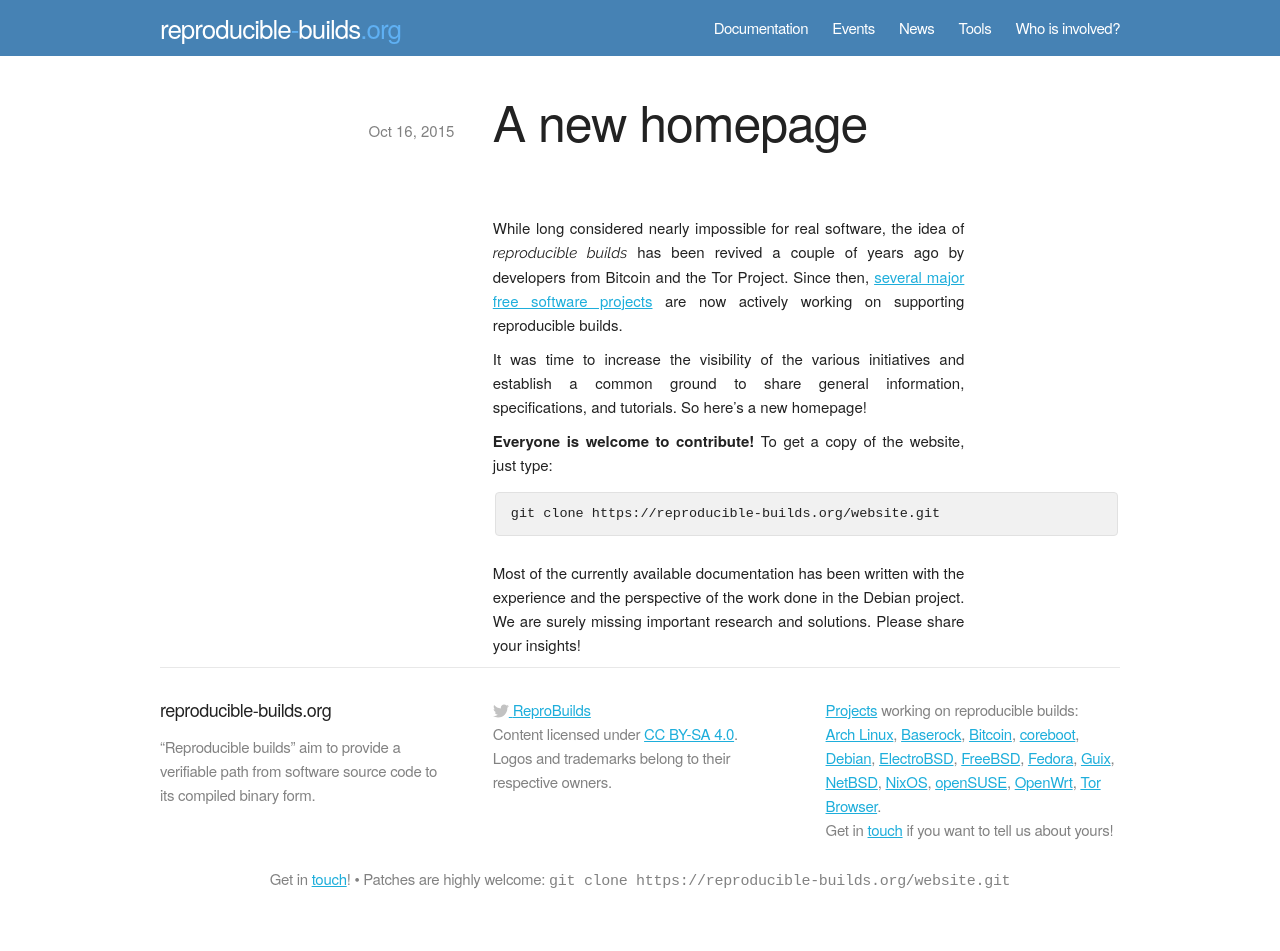
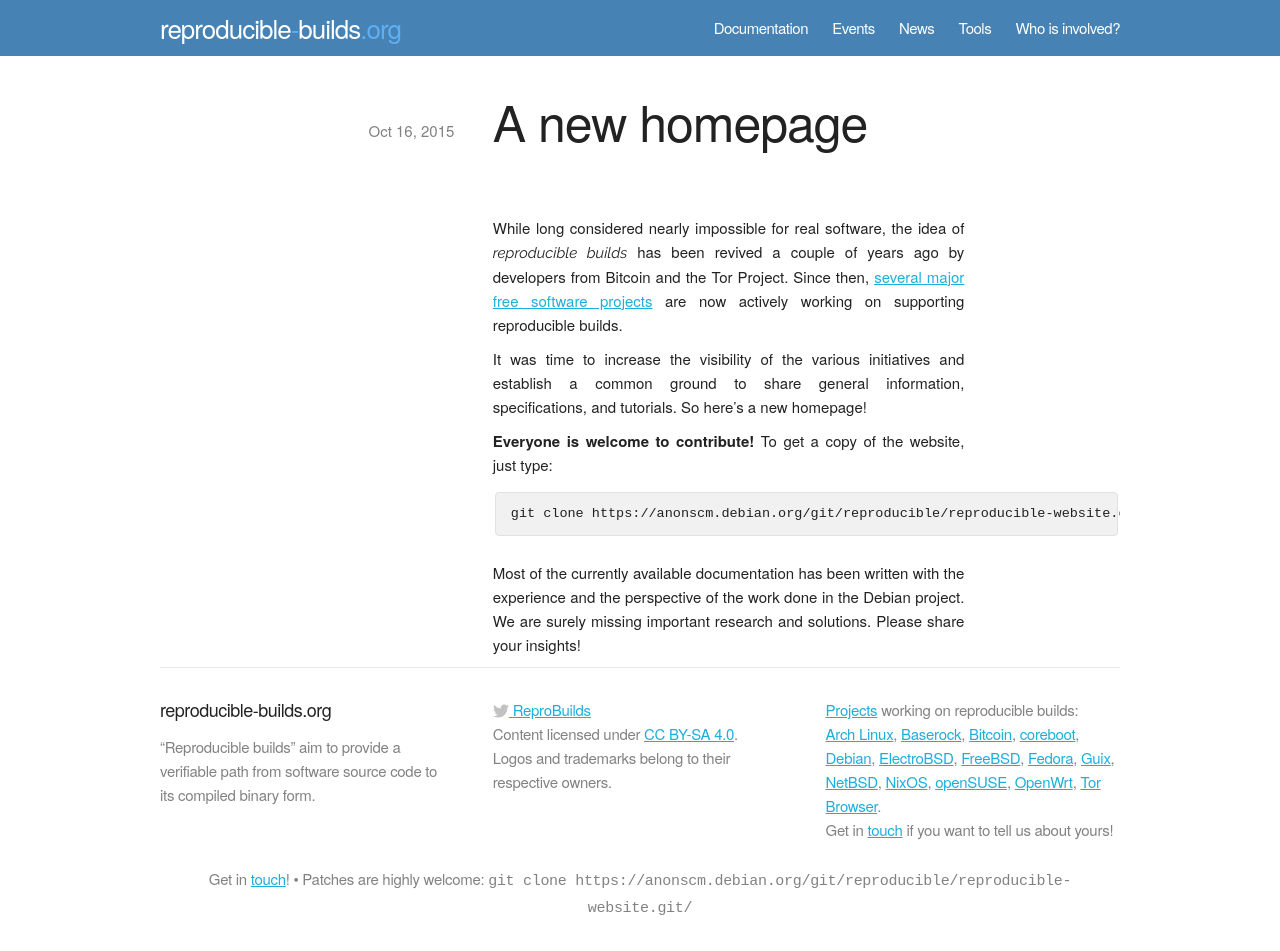
Before and after one commit to prototypefund/reproducible-website, a Jekyll site: the page built from _posts/2015-10-16-new-homepage.markdown, in a window 1280 px wide. Built offline with Jekyll 4.4.1, drawn with Linux system fonts in a browser that asks for light colours; some web fonts are replaced; before the commit the page ends 924 px from its top, so only the background shows below that; some of the changed lines change nothing that is shown.

Commit message:
Update Git location.

```diff
--- a/_includes/footer.html
+++ b/_includes/footer.html
@@ -50,7 +50,7 @@
         Get in <a href="https://lists.reproducible-builds.org/listinfo/rb-general">touch</a>!
         &bullet;
         Patches are highly welcome:
-          <tt>git clone https://reproducible-builds.org/website.git</tt>
+          <tt>git clone https://anonscm.debian.org/git/reproducible/reproducible-website.git/</tt>
       </p>
     </div>
   </div>
--- a/_includes/head.html
+++ b/_includes/head.html
@@ -3,7 +3,7 @@
     <title>{% if page.title %}{{ page.title }}{% else %}{{ site.title }}{% endif %}</title>
     <meta name="description" content="{{ site.description }}">
     <link rel="canonical" href="{{ page.url | replace:'index.html','' | prepend: site.baseurl | prepend: site.url }}">
-    <link rel="vcs-git" href="https://reproducible-builds.org/website.git" title="Git repository" />
+    <link rel="vcs-git" href="https://anonscm.debian.org/git/reproducible/reproducible-website.git/" title="Git repository" />
 
     <meta name="viewport" content="width=device-width, initial-scale=1">
 
--- a/_posts/2015-10-16-new-homepage.markdown
+++ b/_posts/2015-10-16-new-homepage.markdown
@@ -17,7 +17,7 @@ new homepage!
 
 **Everyone is welcome to contribute!** To get a copy of the website, just type:
 
-    git clone https://reproducible-builds.org/website.git
+    git clone https://anonscm.debian.org/git/reproducible/reproducible-website.git/
 
 Most of the currently available documentation has been written with the
 experience and the perspective of the work done in the Debian project. We are
```
